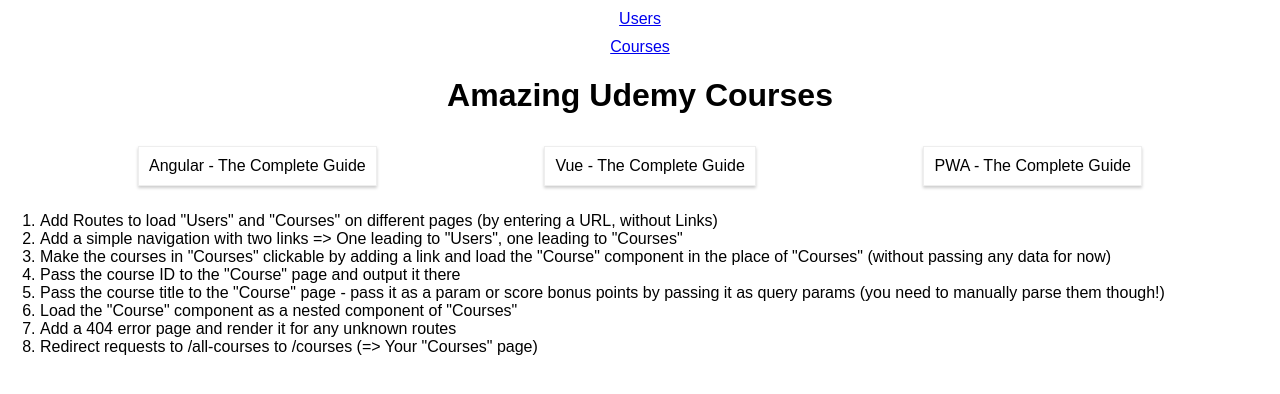
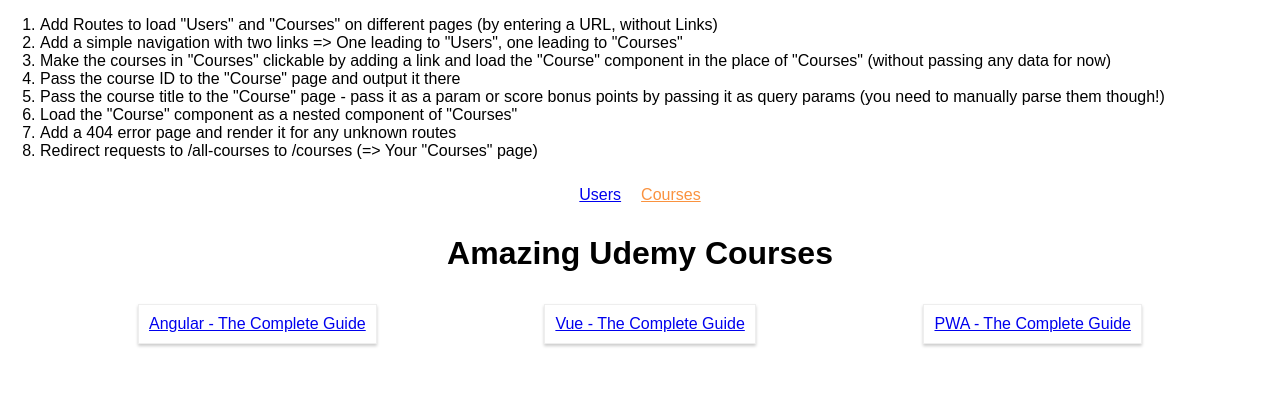
Before and after one commit to Zablyk/react-assignment-3, a React (Create React App) app: page /courses in a window 1280 px wide. Shown: the top 394 px of the page. Built offline with nearby package versions, Linux system fonts and the light colour scheme.

Commit message:
added a link in to Courses.js to make a course clickable

```diff
--- a/src/App.js
+++ b/src/App.js
@@ -1,6 +1,7 @@
 import React, { Component } from 'react';
 
 import Courses from './containers/Courses/Courses';
+import Course from './containers/Course/Course';
 import Users from './containers/Users/Users';
 import { Route, NavLink, Switch } from 'react-router-dom';
 
@@ -9,20 +10,6 @@
   render () {
     return (
       <div className="App">
-        <header>
-          <nav>
-            <ul style={{listStyle: 'none', margin: 'auto', padding: '0'}}>
-              <li style={{margin: '10px', display: 'inline-block'}}><NavLink to="/users">Users</ NavLink></li>
-              <li><NavLink to="/courses">Courses</ NavLink></li>
-            </ul>
-          </nav>
-        </header>
-        <Switch>
-            <Route path="/users"
-                   component={Users} />
-            <Route path="/courses"
-                   component={Courses} />
-        </Switch>
         <ol style={{textAlign: 'left'}}>
           <li>Add Routes to load "Users" and "Courses" on different pages (by entering a URL, without Links)</li>
           <li>Add a simple navigation with two links => One leading to "Users", one leading to "Courses"</li>
@@ -33,6 +20,18 @@
           <li>Add a 404 error page and render it for any unknown routes</li>
           <li>Redirect requests to /all-courses to /courses (=> Your "Courses" page)</li>
         </ol>
+
+        <nav>
+            <ul style={{listStyle: 'none', margin: 'auto', padding: '0'}}>
+              <li style={{margin: '10px', display: 'inline-block'}}><NavLink to="/users">Users</ NavLink></li>
+              <li style={{margin: '10px', display: 'inline-block'}}><NavLink to="/courses">Courses</ NavLink></li>
+            </ul>
+        </nav>
+        <Switch>
+          <Route path="/users" component={Users} />
+          <Route path="/courses/course" component={Course} />
+          <Route path="/courses" component={Courses} />
+        </Switch>
       </div>
     );
   }
--- a/src/containers/Courses/Courses.js
+++ b/src/containers/Courses/Courses.js
@@ -1,4 +1,5 @@
 import React, { Component } from 'react';
+import { Link } from 'react-router-dom';
 
 import './Courses.css';
 
@@ -18,7 +19,11 @@
                 <section className="Courses">
                     {
                         this.state.courses.map( course => {
-                            return <article className="Course" key={course.id}>{course.title}</article>;
+                            return (
+                                <Link key={course.id} to={this.props.match.url + '/course'}>
+                                    <article className="Course">{course.title}</article>
+                                </Link>
+                            );
                         } )
                     }
                 </section>
--- a/src/index.css
+++ b/src/index.css
@@ -4,3 +4,7 @@
   font-family: sans-serif;
   text-align: center;
 }
+
+.active {
+  color: #fa923f;
+}
```
